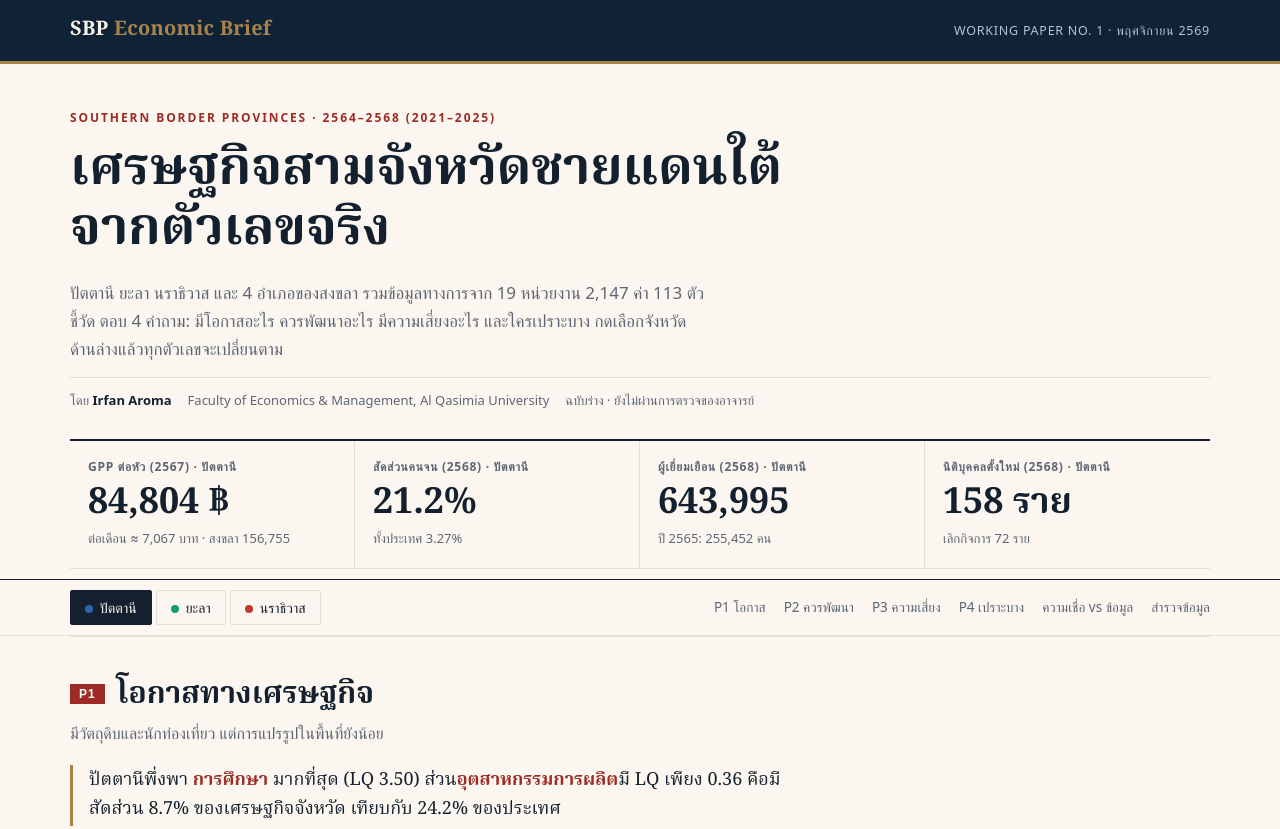
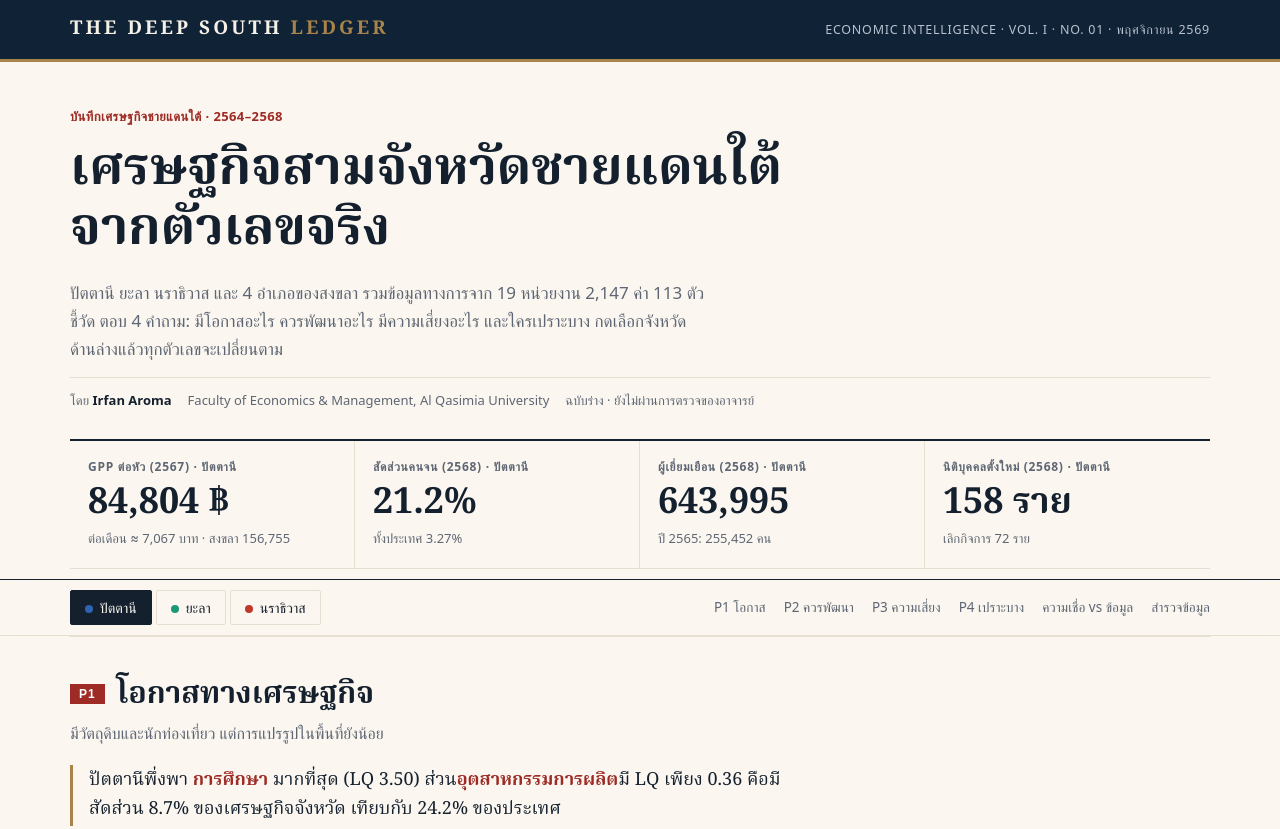
Before and after one commit to aifan22404-crypto/sbp-dashboard, a plain HTML site: page docs/index.html in a window 1280 px wide. Shown: the top 829 px of the page. Drawn offline with Linux system fonts and the light colour scheme; a web font is replaced by a local one.

Commit message:
Rename to The Deep South Ledger (masthead, page title, README, Power BI theme)
Co-Authored-By: Claude Opus 5.5 <noreply@anthropic.com>
Claude-Session: https://claude.ai/code/session_01CeJxMWgPP2QqabPeKVR7Ec

```diff
--- a/docs/index.html
+++ b/docs/index.html
@@ -3,7 +3,7 @@
 <head>
 <meta charset="utf-8">
 <meta name="viewport" content="width=device-width, initial-scale=1, viewport-fit=cover">
-<title>SBP Economic Dashboard</title>
+<title>The Deep South Ledger</title>
 <meta name="description" content="เศรษฐกิจสามจังหวัดชายแดนภาคใต้ 2564–2568 จากข้อมูลทางการ: โอกาส สิ่งที่ควรพัฒนา ความเสี่ยง และกลุ่มเปราะบาง">
 <link rel="preconnect" href="https://fonts.googleapis.com">
 <link rel="stylesheet" href="https://fonts.googleapis.com/css2?family=IBM+Plex+Sans+Thai:wght@400;500;600;700&family=Noto+Serif+Thai:wght@600;700&display=swap">
@@ -22,10 +22,10 @@ body{margin:0;background:var(--bg);color:var(--fg);font:15.5px/1.65 "IBM Plex Sa
 .serif,h1,h2,.kpi .v,.mast .t{font-family:"Noto Serif Thai","Source Serif 4",Georgia,serif}
 .mast{background:var(--mast);color:var(--mast-fg);border-bottom:3px solid var(--gold)}
 .mast .wrap{padding-block:14px;display:flex;justify-content:space-between;gap:12px;flex-wrap:wrap;align-items:baseline}
-.mast .t{font-size:20px;font-weight:700;letter-spacing:.01em}.mast .t b{color:var(--gold)}
+.mast .t{font-size:19px;font-weight:700;letter-spacing:.16em;text-transform:uppercase}.mast .t b{color:var(--gold);font-weight:700}
 .mast .m{font-size:12.5px;color:var(--mast-muted);letter-spacing:.06em;text-transform:uppercase}
 header.top{padding-block:44px 10px}
-.eyebrow{font-size:12px;letter-spacing:.16em;text-transform:uppercase;color:var(--accent);font-weight:700}
+.eyebrow{font-size:13px;letter-spacing:.03em;text-transform:uppercase;color:var(--accent);font-weight:700}
 h1{font-size:clamp(30px,5vw,52px);line-height:1.15;margin:.25em 0 .35em;font-weight:700;text-wrap:balance;max-width:24em}
 .lead{max-width:66ch;color:var(--muted);font-size:17px;margin:0}
 .byline{font-size:13px;color:var(--muted);margin-top:14px;padding-top:12px;border-top:1px solid var(--line);display:flex;gap:16px;flex-wrap:wrap}
@@ -72,9 +72,9 @@ ul.lim{padding-left:20px;margin:8px 0;max-width:80ch}ul.lim li{margin:5px 0}
 </style>
 </head>
 <body>
-<div class="mast"><div class="wrap"><div class="t">SBP <b>Economic Brief</b></div><div class="m">Working Paper No. 1 · พฤศจิกายน 2569</div></div></div>
+<div class="mast"><div class="wrap"><div class="t">The Deep South <b>Ledger</b></div><div class="m">Economic Intelligence · Vol. I · No. 01 · พฤศจิกายน 2569</div></div></div>
 <header class="top wrap">
-  <div class="eyebrow">Southern Border Provinces · 2564–2568 (2021–2025)</div>
+  <div class="eyebrow">บันทึกเศรษฐกิจชายแดนใต้ · 2564–2568</div>
   <h1>เศรษฐกิจ<wbr>สามจังหวัด<wbr>ชายแดนใต้<br>จากตัวเลขจริง</h1>
   <p class="lead">ปัตตานี ยะลา นราธิวาส และ 4 อำเภอของสงขลา รวมข้อมูลทางการจาก 19 หน่วยงาน 2,147 ค่า 113 ตัวชี้วัด ตอบ 4 คำถาม: มีโอกาสอะไร ควรพัฒนาอะไร มีความเสี่ยงอะไร และใครเปราะบาง กดเลือกจังหวัดด้านล่างแล้วทุกตัวเลขจะเปลี่ยนตาม</p>
   <div class="byline"><span>โดย <b>Irfan Aroma</b></span><span>Faculty of Economics &amp; Management, Al Qasimia University</span><span>ฉบับร่าง · ยังไม่ผ่านการตรวจของอาจารย์</span></div>
--- a/powerbi/sbp_theme_brief.json
+++ b/powerbi/deep_south_ledger_theme.json
@@ -1,5 +1,5 @@
 {
-  "name": "SBP Economic Brief",
+  "name": "The Deep South Ledger",
   "dataColors": ["#2D63B0", "#1A9A74", "#C0392B", "#9A9488", "#14202E", "#A8844A", "#5E6673", "#7FA0CF"],
   "background": "#FBF7F0",
   "foreground": "#14202E",
```
Also changed, not shown: 1 other file.
